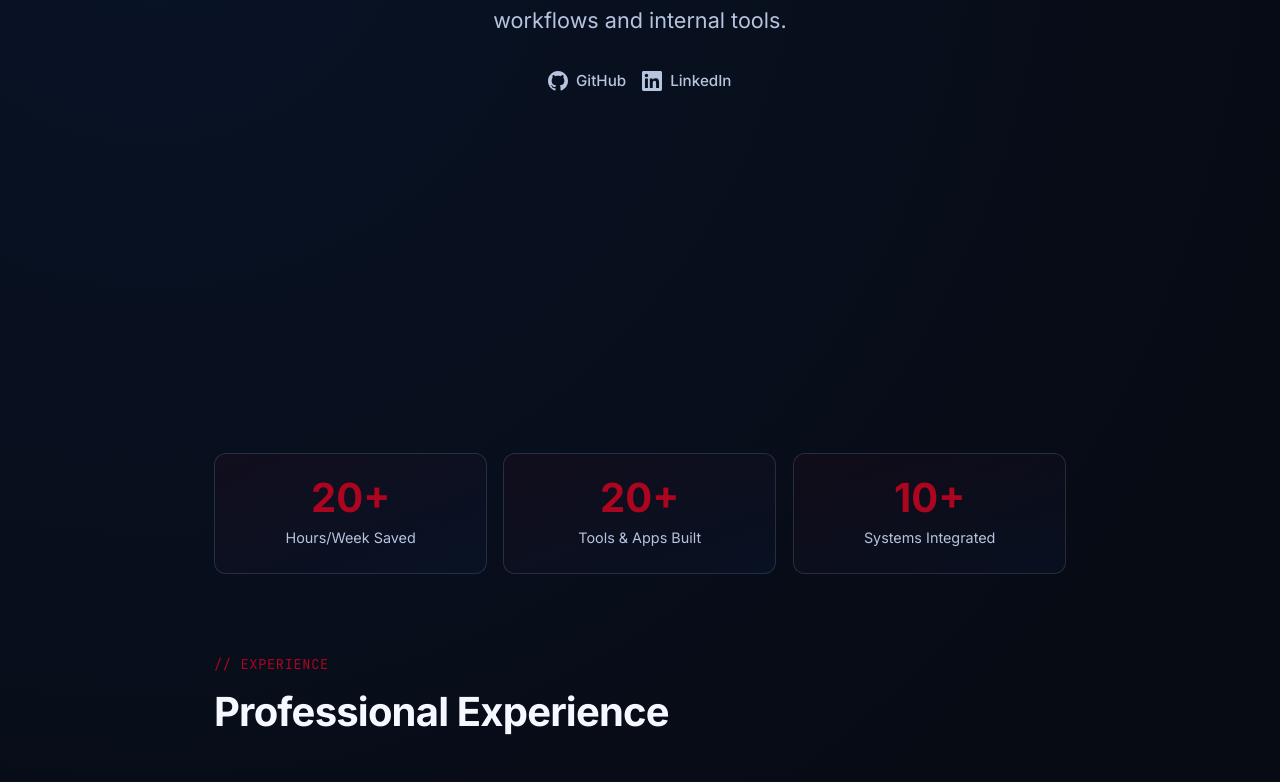
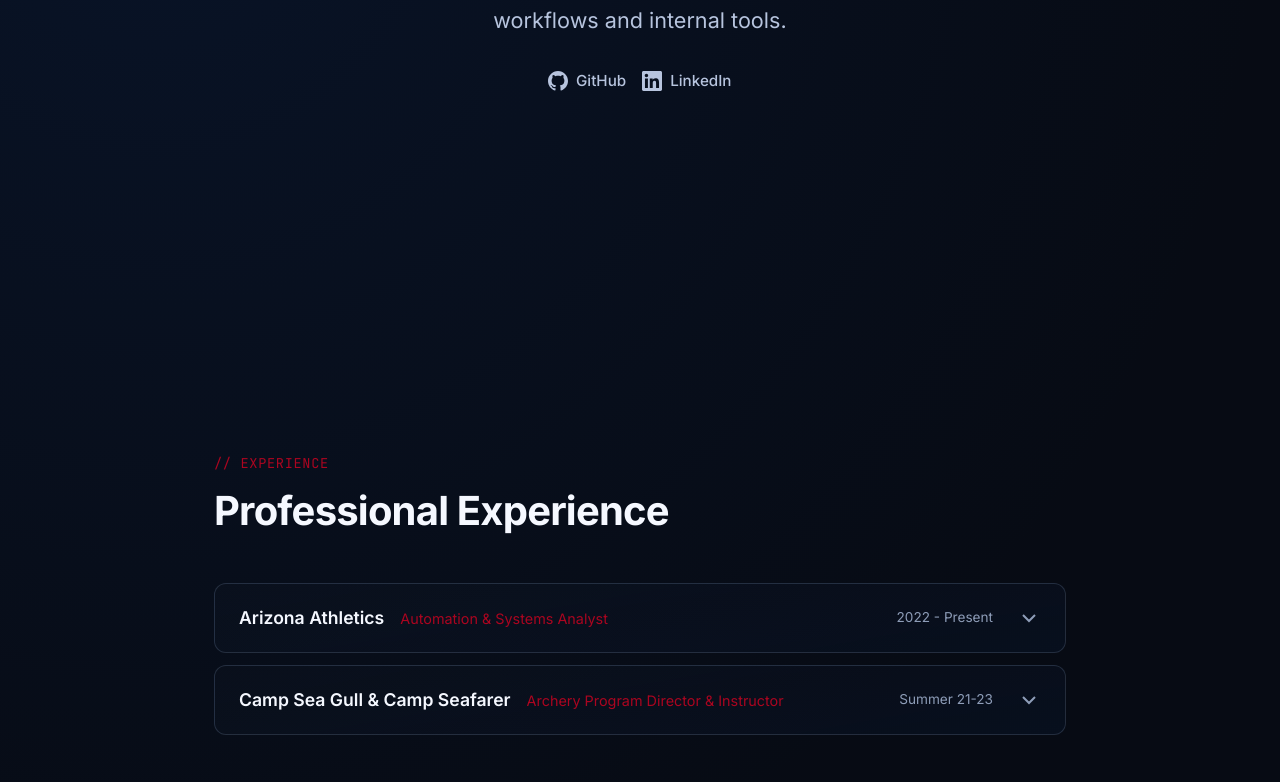
Before and after one commit to jasoncantor/jasoncantorcom, a React (Vite) app: page / in a window 1280 px wide. Shown: the part 467-1249 px from the top of the page. Built offline with nearby package versions, Linux system fonts and the light colour scheme.

Commit message:
Implement reverse scroll animation

```diff
--- a/src/App.jsx
+++ b/src/App.jsx
@@ -49,10 +49,7 @@ const useScrollAnimation = (threshold = 0.1) => {
 
     const observer = new IntersectionObserver(
       ([entry]) => {
-        if (entry.isIntersecting) {
-          setIsVisible(true);
-          observer.unobserve(element);
-        }
+        setIsVisible(entry.isIntersecting);
       },
       { threshold, rootMargin: '0px 0px -50px 0px' }
     );
@@ -485,27 +482,6 @@ function App() {
 
       <section className="section">
         <div className="container">
-          <div className="stats-grid">
-            <AnimatedSection variant="left" delay={0}>
-              <div className="stat-card">
-                <div className="stat-number">20+</div>
-                <div className="stat-label">Hours/Week Saved</div>
-              </div>
-            </AnimatedSection>
-            <AnimatedSection variant="up" delay={120}>
-              <div className="stat-card">
-                <div className="stat-number">20+</div>
-                <div className="stat-label">Tools & Apps Built</div>
-              </div>
-            </AnimatedSection>
-            <AnimatedSection variant="right" delay={240}>
-              <div className="stat-card">
-                <div className="stat-number">10+</div>
-                <div className="stat-label">Systems Integrated</div>
-              </div>
-            </AnimatedSection>
-          </div>
-
           <div id="work">
             <AnimatedSection className="section-header" variant="left">
               <p className="section-label">// EXPERIENCE</p>
--- a/src/index.css
+++ b/src/index.css
@@ -302,47 +302,6 @@ h1, h2, h3, h4, h5, h6 {
 
 .section-title {
   font-size: clamp(1.75rem, 5vw, 2.5rem);
-}
-
-.stats-grid {
-  display: grid;
-  grid-template-columns: repeat(3, 1fr);
-  gap: 16px;
-  margin-bottom: 80px;
-}
-
-@media (max-width: 640px) {
-  .stats-grid {
-    grid-template-columns: 1fr;
-  }
-}
-
-.stat-card {
-  background: linear-gradient(160deg, rgba(171, 5, 32, 0.06), rgba(12, 35, 75, 0.2));
-  border: 1px solid var(--border);
-  border-radius: 12px;
-  padding: 24px;
-  text-align: center;
-  transition: border-color 0.2s, transform 0.2s;
-}
-
-.stat-card:hover {
-  border-color: var(--border-hover);
-  transform: translateY(-2px);
-  background: linear-gradient(160deg, rgba(171, 5, 32, 0.09), rgba(12, 35, 75, 0.25));
-}
-
-.stat-number {
-  font-size: 2.5rem;
-  font-weight: 700;
-  color: var(--accent);
-  line-height: 1;
-  margin-bottom: 8px;
-}
-
-.stat-label {
-  font-size: 0.9rem;
-  color: var(--text-secondary);
 }
 
 .accordion {
```
Also changed, not shown: src/components/LiquidBackground.css (added, +87 -0 lines), src/components/LiquidBackground.jsx (added, +16 -0 lines), 8 other files (tests, documents, lock files or other folders).
